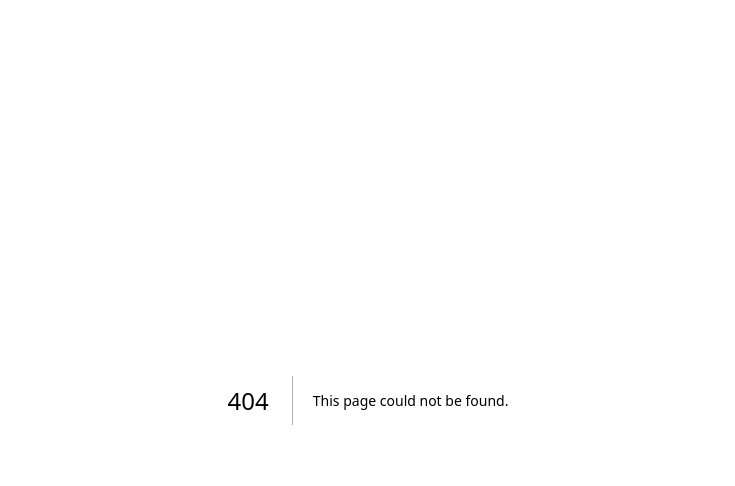
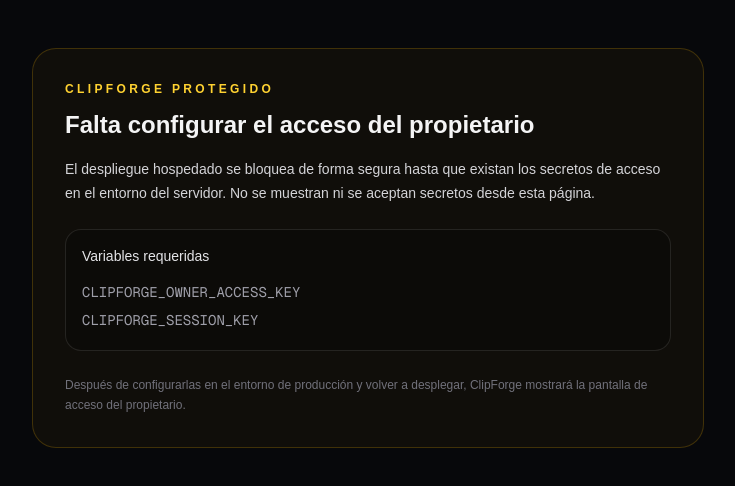
Before and after one commit to tg321920-netizen/Clip.thomas, a Next.js app: page /setup-required in a window 1280 px wide. Before the commit this address had no page. Shown: the top 486 px of the page, without its empty margins (272-1007 px from the left). Built offline with nearby package versions, Linux system fonts and the light colour scheme.

Commit message:
feat: fail closed when hosted owner auth is missing

```diff
--- /dev/null
+++ b/app/setup-required/page.tsx
@@ -0,0 +1,35 @@
+export default function SetupRequiredPage() {
+  return (
+    <main className="min-h-screen bg-[#07080b] px-5 py-12 text-zinc-100">
+      <div className="mx-auto w-full max-w-2xl rounded-3xl border border-amber-400/20 bg-amber-400/[0.04] p-6 sm:p-8">
+        <p className="text-xs font-semibold uppercase tracking-[0.28em] text-amber-300">
+          ClipForge protegido
+        </p>
+        <h1 className="mt-3 text-2xl font-semibold">
+          Falta configurar el acceso del propietario
+        </h1>
+        <p className="mt-4 text-sm leading-6 text-zinc-300">
+          El despliegue hospedado se bloquea de forma segura hasta que existan
+          los secretos de acceso en el entorno del servidor. No se muestran ni
+          se aceptan secretos desde esta página.
+        </p>
+
+        <div className="mt-6 rounded-2xl border border-white/10 bg-black/20 p-4">
+          <p className="text-sm font-medium text-zinc-200">
+            Variables requeridas
+          </p>
+          <code className="mt-3 block text-sm leading-7 text-zinc-400">
+            CLIPFORGE_OWNER_ACCESS_KEY
+            <br />
+            CLIPFORGE_SESSION_KEY
+          </code>
+        </div>
+
+        <p className="mt-6 text-xs leading-5 text-zinc-500">
+          Después de configurarlas en el entorno de producción y volver a
+          desplegar, ClipForge mostrará la pantalla de acceso del propietario.
+        </p>
+      </div>
+    </main>
+  );
+}
```
